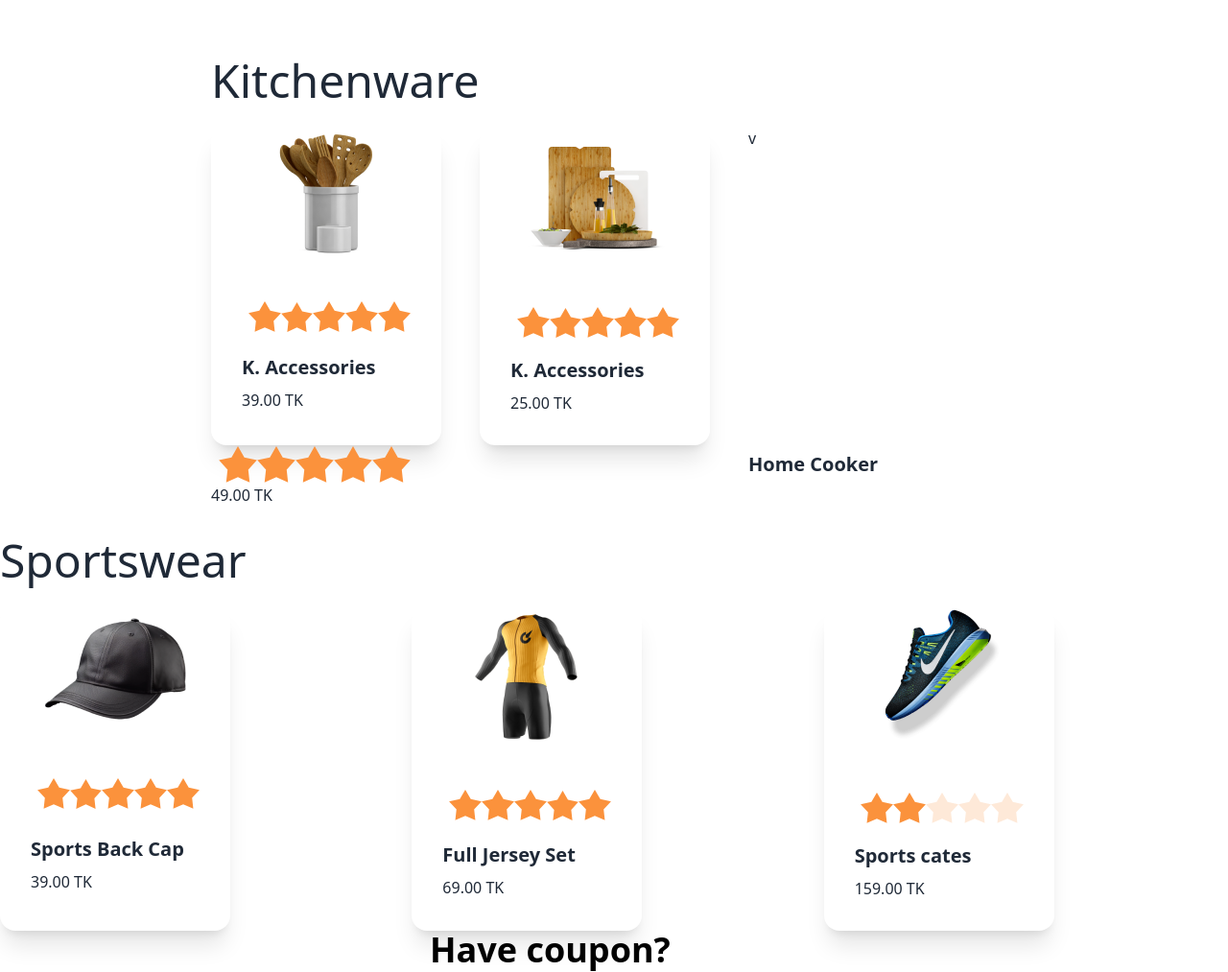
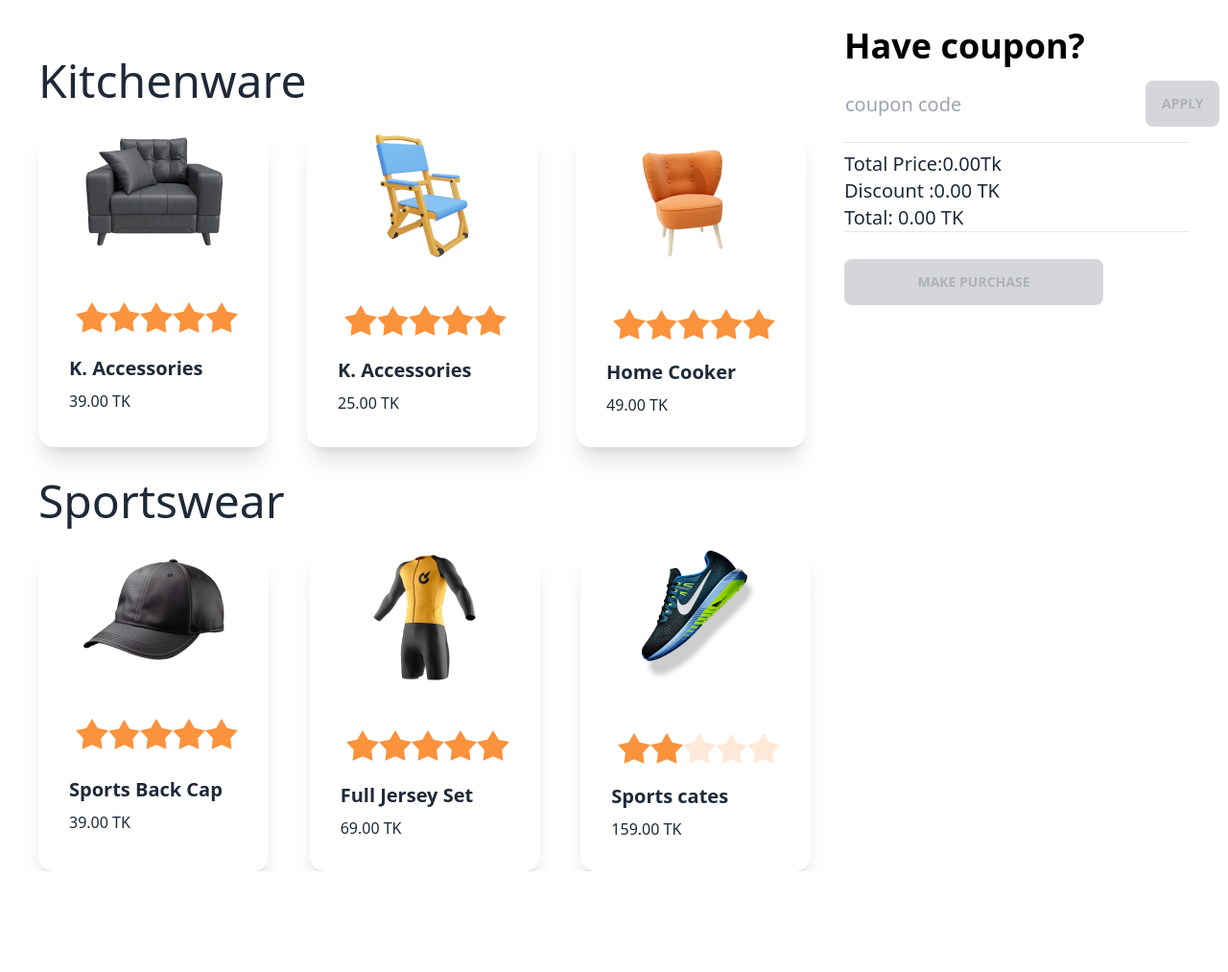
Before and after one commit to tonmoytt/5th-assigment-web-repo, a plain HTML site: page index.html in a window 1280 px wide. Shown: the part 800-1813 px from the top of the page at 96% size. After the commit the page ends 1708 px from the top, so only its background shows below. Drawn offline with nearby package versions, Linux system fonts and the light colour scheme.

Commit message:
Your commit message here

```diff
--- a/index.html
+++ b/index.html
@@ -50,7 +50,7 @@
                     <div class="flex-1 grid grid-cols-1 md:grid-cols-2 lg:grid-cols-3  ">
                         <!-- first card -->
                         <div class="card w-60 bg-base-100 shadow-xl" data-name="K. Accessories" data-price="39.00">
-                            <figure><img src="/images/prod1.png" alt="Shoes" /></figure>
+                            <figure><img src="/images/prod9.png" alt="Shoes" /></figure>
                             <div class="card-body">
                                 <p>
                                 <div class="rating rating-lg">
@@ -69,7 +69,7 @@
                         </div>
                         <!-- second card -->
                         <div class="card w-60 bg-base-100 shadow-xl" data-name="K. Accessories" data-price="25.00">
-                            <figure><img src="/images/prod2.png" alt="Shoes" /></figure>
+                            <figure><img src="/images/prod8.png" alt="Shoes" /></figure>
                             <div class="card-body">
                                 <p>
                                 <div class="rating rating-lg">
@@ -86,7 +86,11 @@
                                 <p>25.00 TK</p>
                             </div>
                         </div>
-                       v
+                        <!-- third card -->
+                        <div class="card w-60 bg-base-100 shadow-xl  " data-name="Home Cooker" data-price="49.00">
+                            <figure><img src="/images/prod7.png" alt="Shoes" /></figure>
+                            <div class="card-body">
+                                <p>
                                 <div class="rating rating-lg">
                                     <input type="radio" name="rating-9" class="rating-hidden" />
                                     <input type="radio" name="rating-9" class="mask mask-star-2 bg-orange-400" />
```
